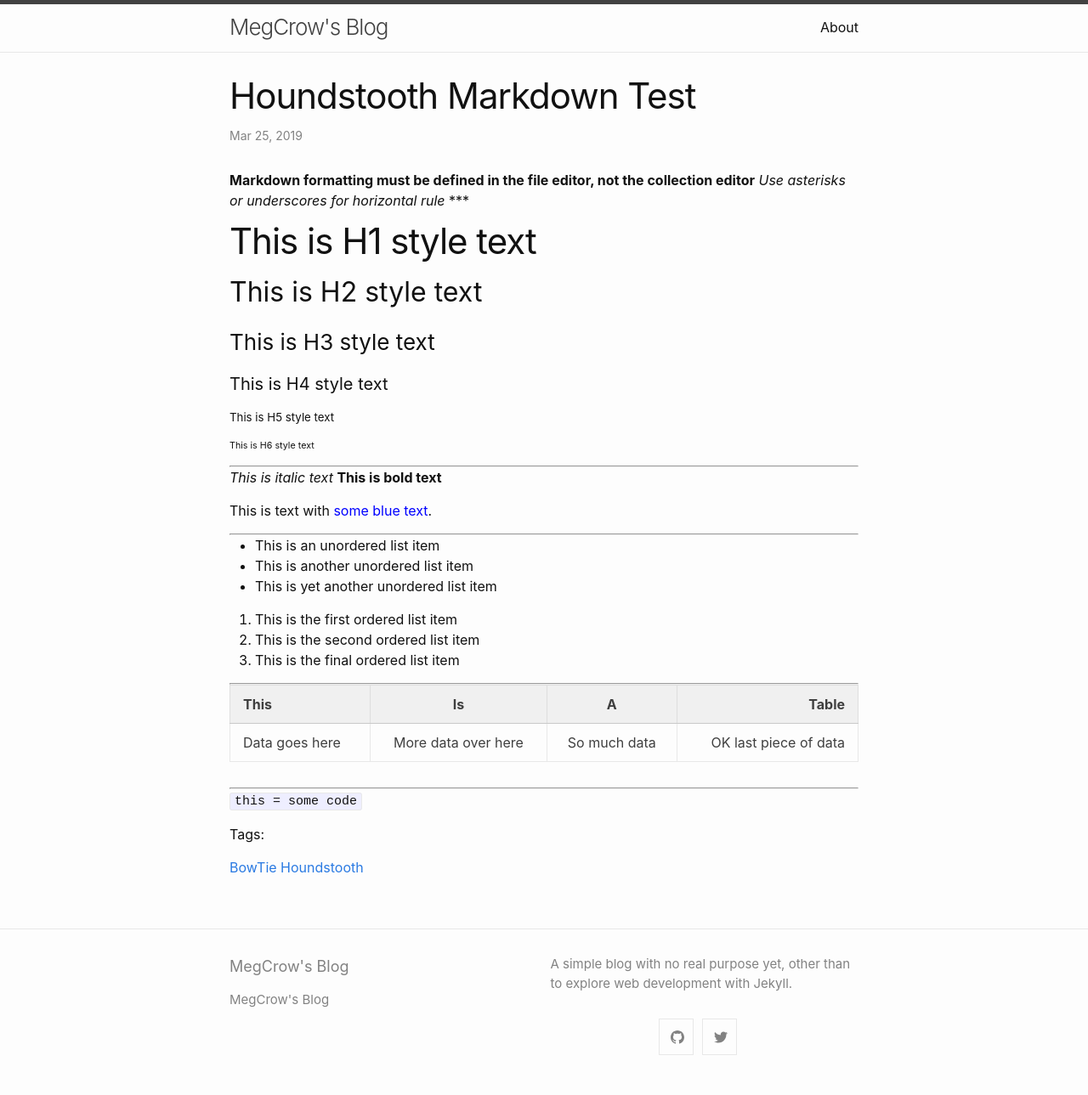
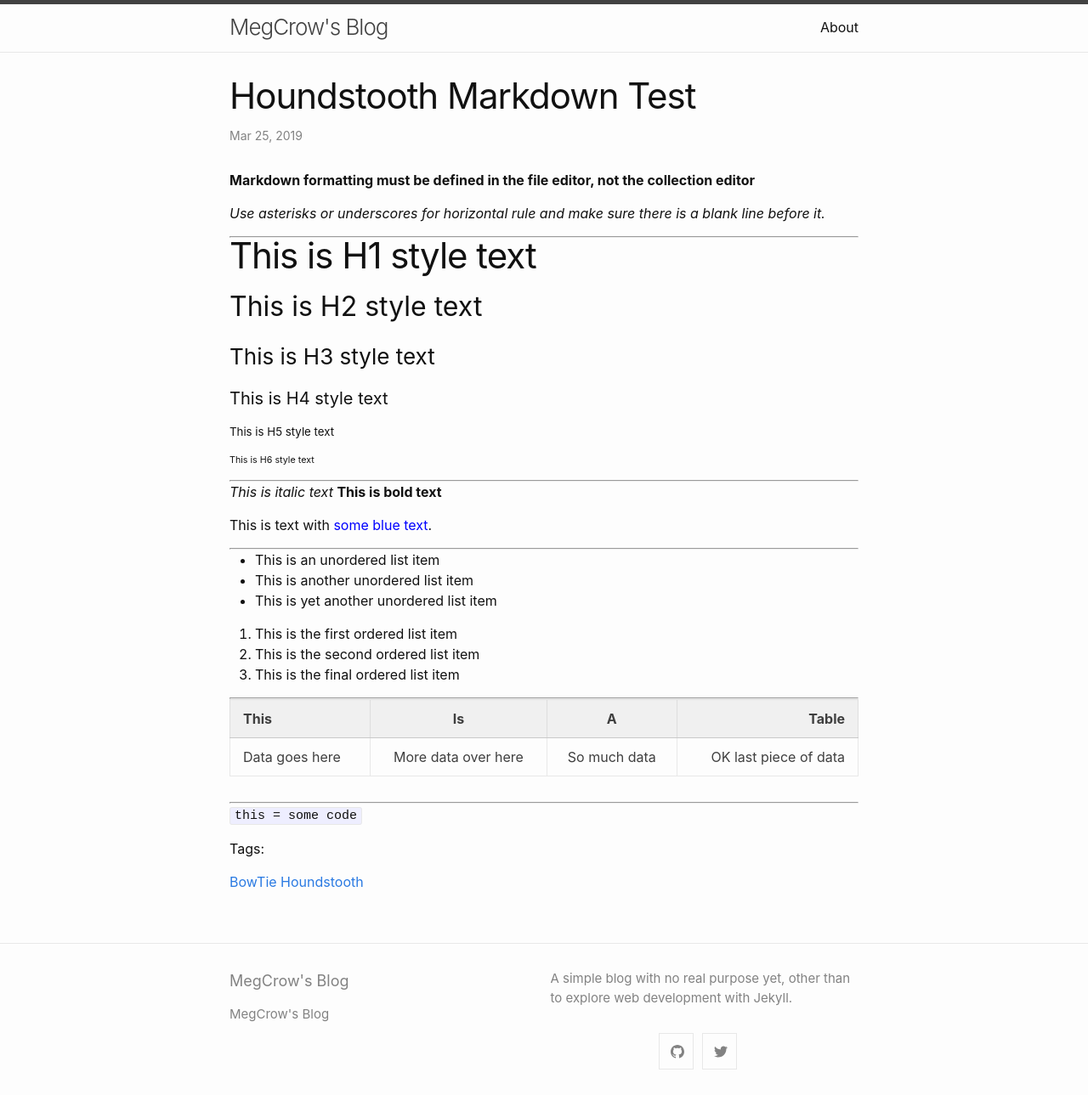
Before and after one commit to megcrow/megcrow-blog, a Jekyll site: the page built from _posts/2019-03-25-houndstooth-markdown-test.md, in a window 1280 px wide. Shown: the whole page at 85% size. Built offline with Jekyll 4.4.1, drawn with Linux system fonts in a browser that asks for light colours.

Commit message:
Edit formatting for houndstooth markdown test

```diff
--- a/_posts/2019-03-25-houndstooth-markdown-test.md
+++ b/_posts/2019-03-25-houndstooth-markdown-test.md
@@ -29,7 +29,9 @@ social:
 
 ---
 **Markdown formatting must be defined in the file editor, not the collection editor**
-*Use asterisks or underscores for horizontal rule*
+
+*Use asterisks or underscores for horizontal rule and make sure there is a blank line before it.*
+
 ***
 
 # This is H1 style text
```
